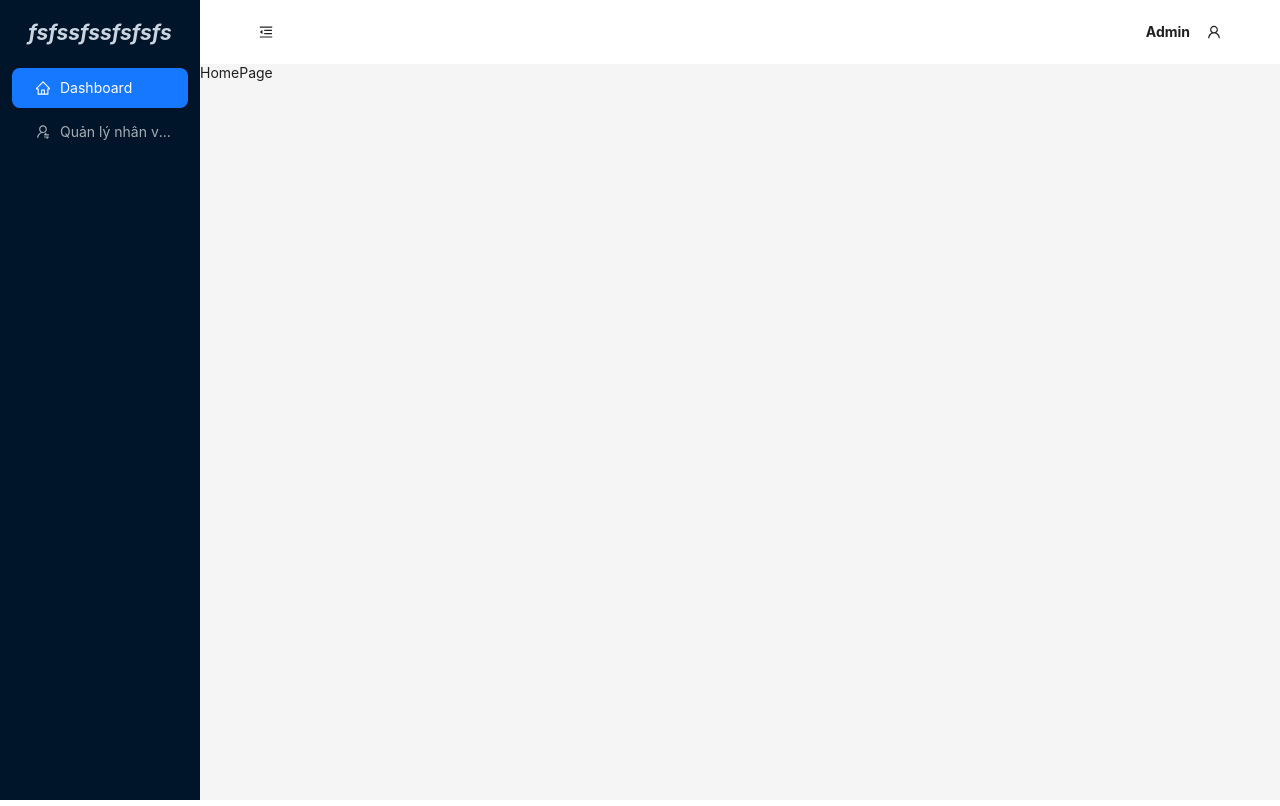
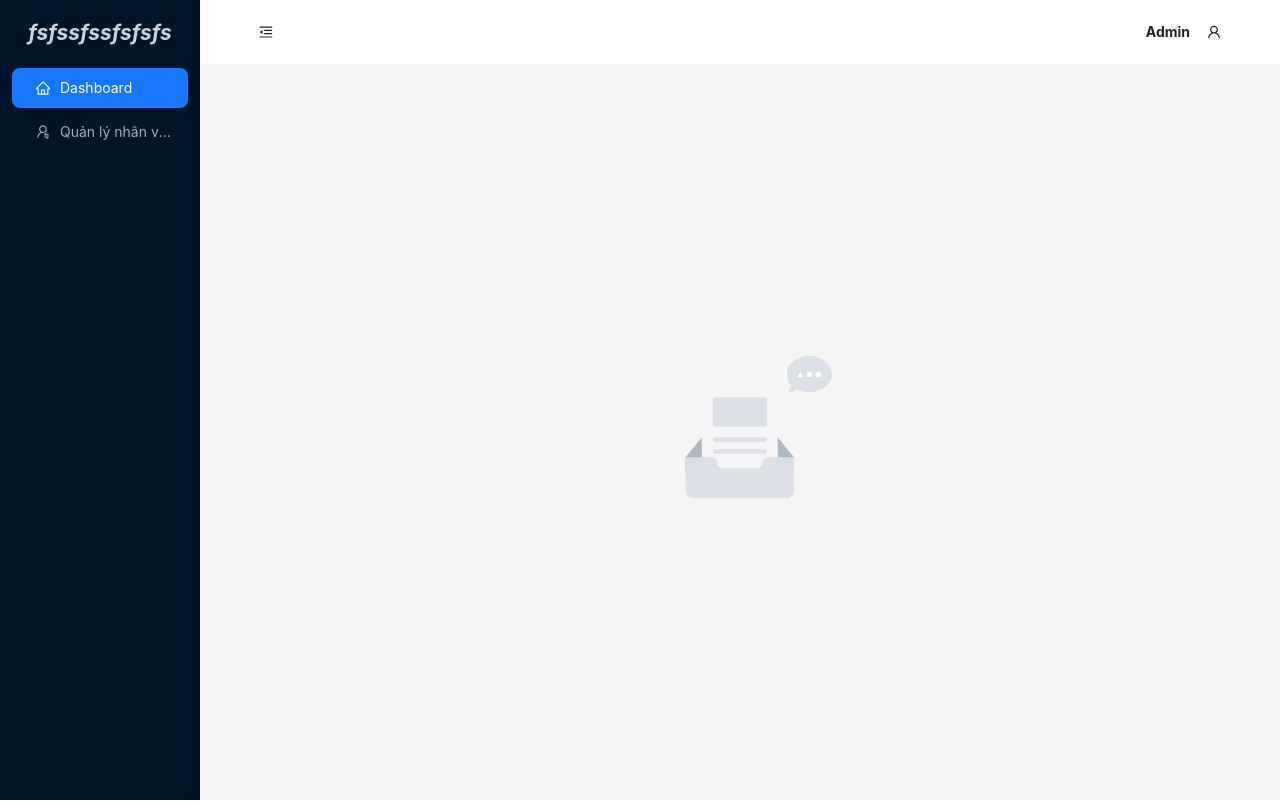
Before and after one commit to Dathvgl/vite-hrm, a React (Vite) app: page /home in a window 1280 px wide. Built offline with nearby package versions, Linux system fonts and the light colour scheme.

Commit message:
basic dashboard

```diff
--- a/src/layouts/home/HomeLayout.tsx
+++ b/src/layouts/home/HomeLayout.tsx
@@ -10,12 +10,12 @@ export default function HomeLayout() {
   return (
     <Layout className="h-screen">
       <HomeSider collapsed={collapsed} />
-      <Layout>
+      <Layout className="flex">
         <HomeHeader
           collapsed={collapsed}
           callback={() => setCollapsed(!collapsed)}
         />
-        <Layout.Content>
+        <Layout.Content className="flex-1">
           <Outlet />
         </Layout.Content>
       </Layout>
--- a/src/routes/home/HomePage.tsx
+++ b/src/routes/home/HomePage.tsx
@@ -1,3 +1,7 @@
+import { Empty } from "antd";
+
 export default function HomePage() {
-  return <div>HomePage</div>;
+  return (
+    <Empty className="h-full [&_.ant-empty-image]:h-full" description={false} />
+  );
 }
```
